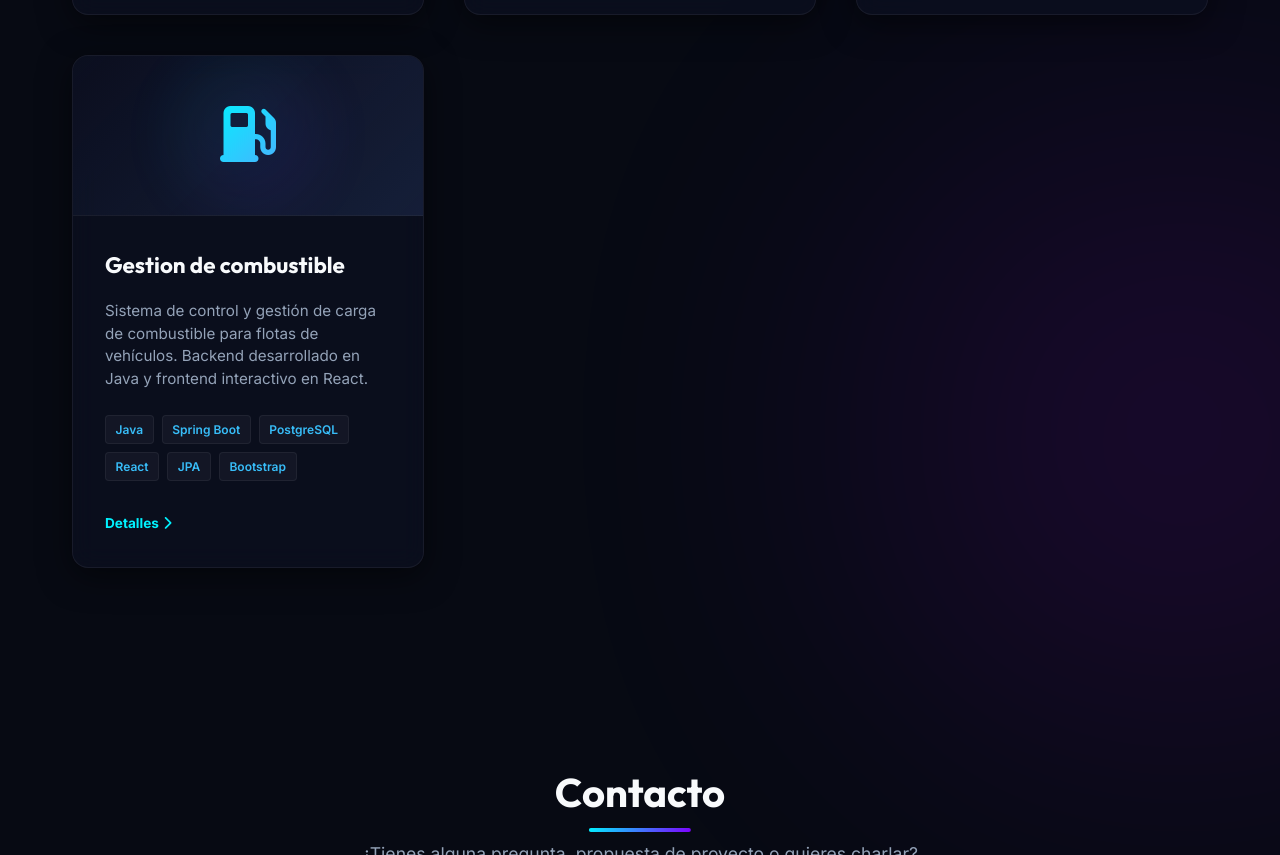
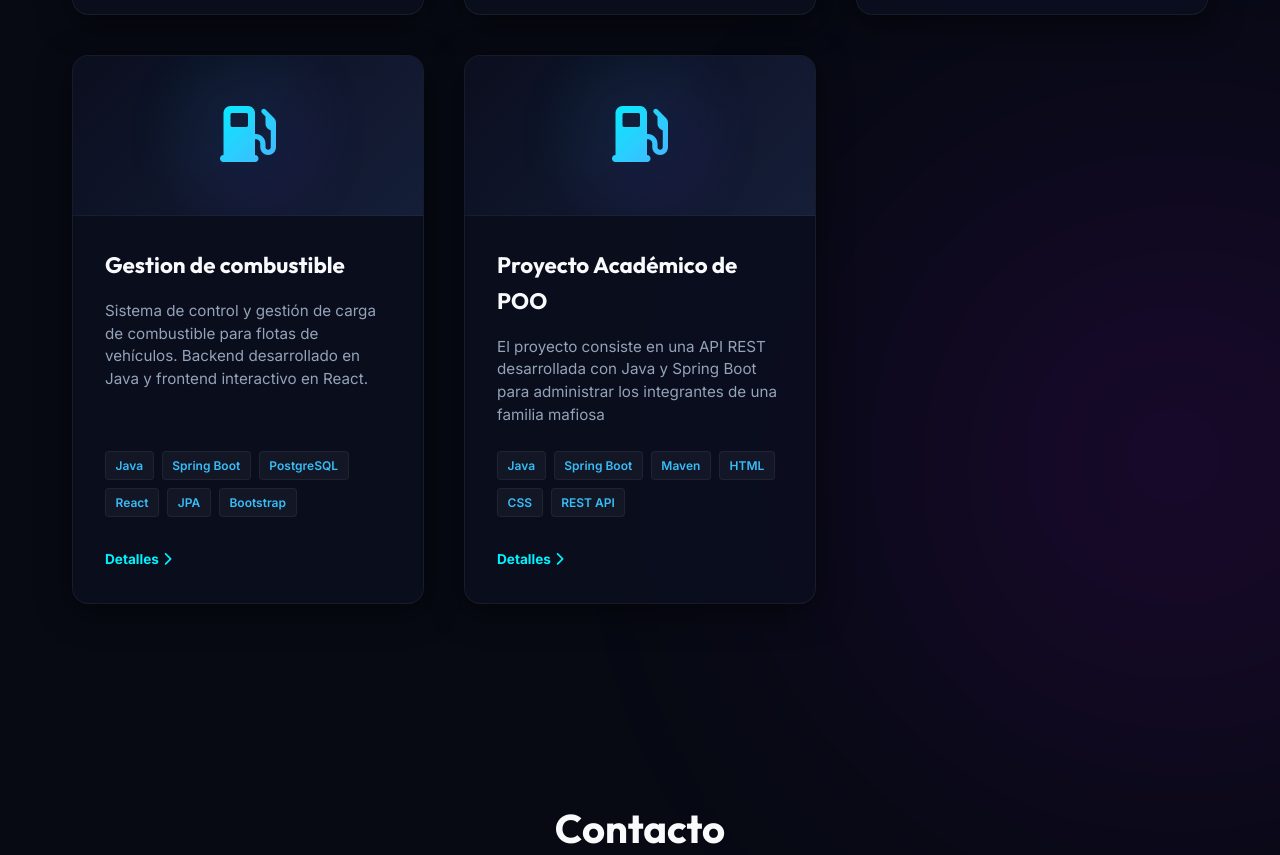
Before and after one commit to Fzocchi10/Portfolio, a plain HTML site: page index.html in a window 1280 px wide. Shown: the part 3297-4152 px from the top of the page. Drawn offline with nearby package versions, Linux system fonts and the light colour scheme; animation ran at ten frames a second.

Commit message:
Agregue un proyecto mas

```diff
--- a/index.html
+++ b/index.html
@@ -266,6 +266,30 @@
                         </div>
                     </article>
 
+                    <!-- Project 5: Tp-POO -->
+                    <article class="project-card glass-panel" data-id="5" data-categories="backend databases frontend">
+                        <div class="project-header">
+                            <div class="project-icon-wrapper">
+                                <i class="fa-solid fa-gas-pump"></i>
+                            </div>
+                        </div>
+                        <div class="project-body">
+                            <h3 class="project-title">Proyecto Académico de POO</h3>
+                            <p class="project-desc">El proyecto consiste en una API REST desarrollada con Java y Spring Boot para administrar los integrantes de una familia mafiosa</p>
+                            <div class="project-tags">
+                                <span class="project-tag">Java</span>
+                                <span class="project-tag">Spring Boot</span>
+                                <span class="project-tag">Maven</span>
+                                <span class="project-tag">HTML</span>
+                                <span class="project-tag">CSS</span>
+                                <span class="project-tag">REST API</span>
+                            </div>
+                        </div>
+                        <div class="project-footer">
+                            <span class="btn-details">Detalles <i class="fa-solid fa-chevron-right"></i></span>
+                        </div>
+                    </article>
+
                 </div>
             </div>
         </section>
```
